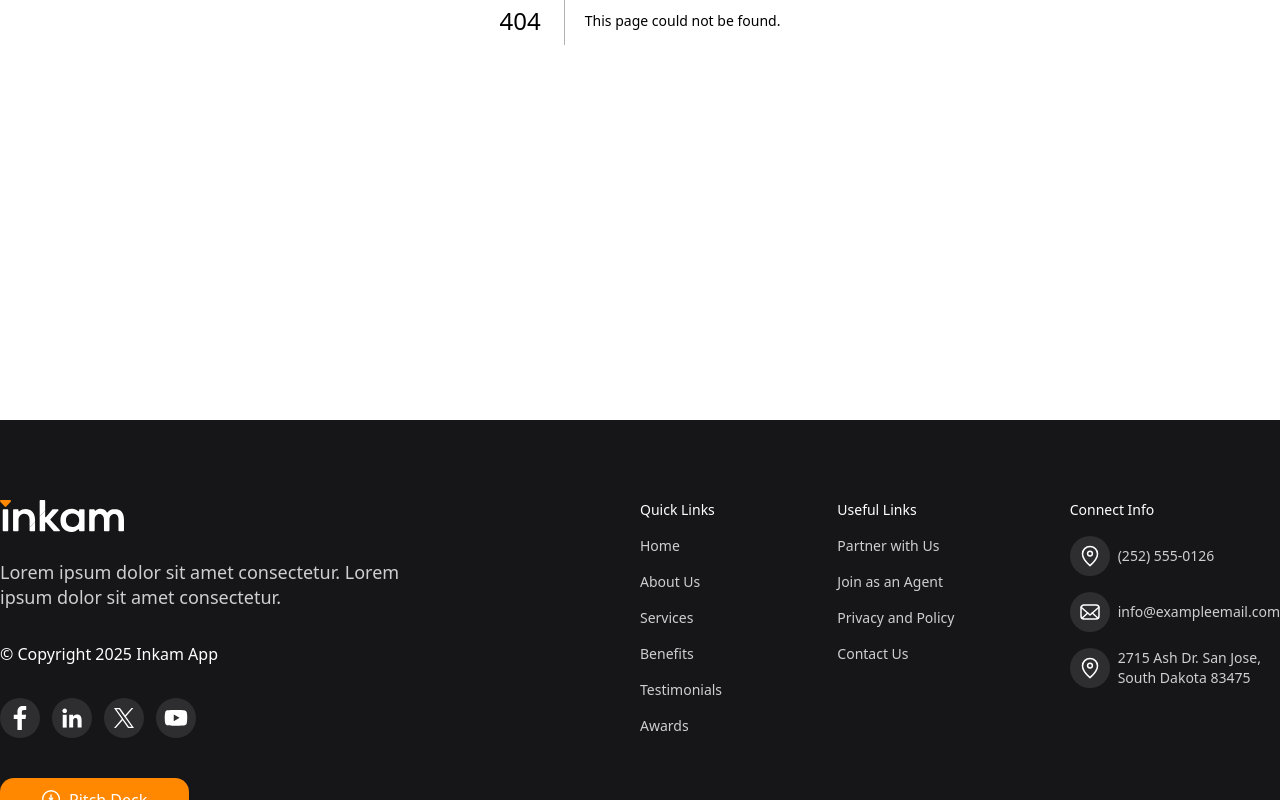
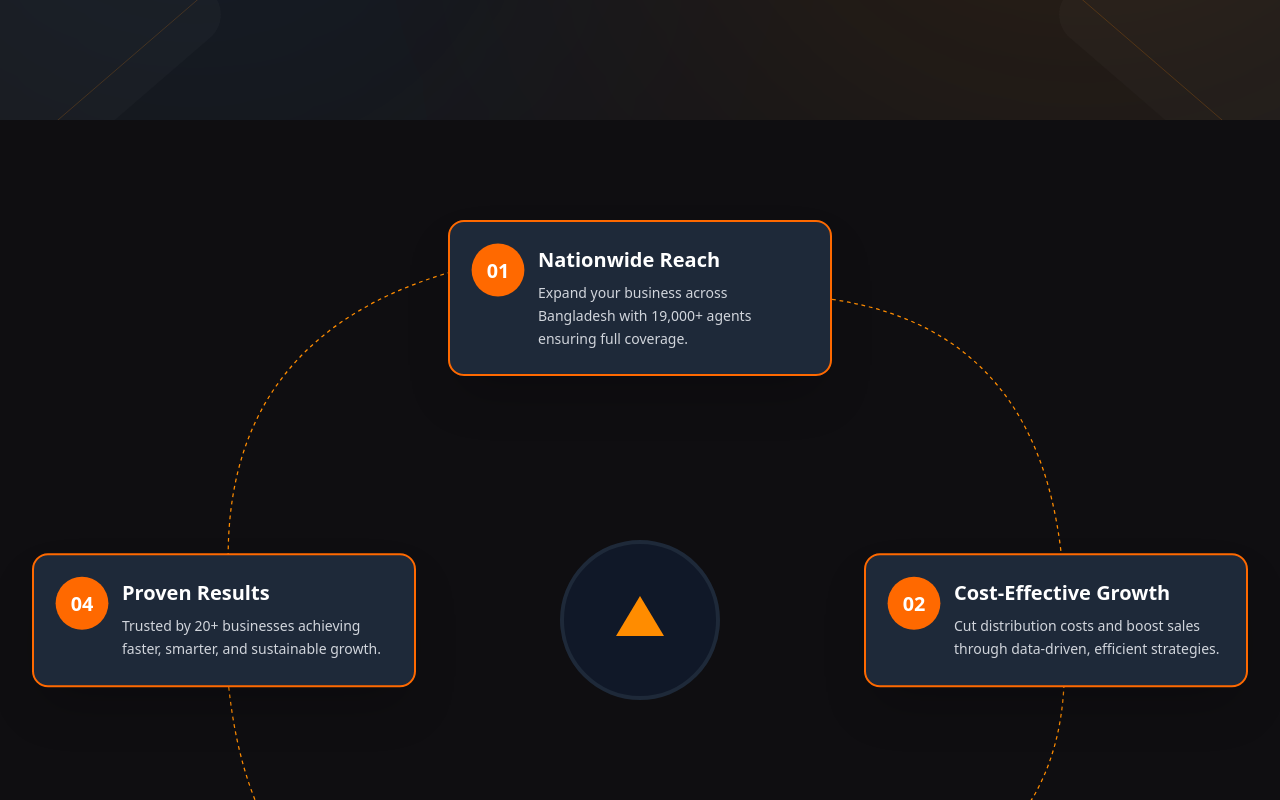
Before and after one commit to Creativecoder11/Inkam-web, a Next.js app: page /test in a window 1280 px wide. Before the commit this address had no page. Shown: the part 380-1180 px from the top of the page. Built offline with nearby package versions, Linux system fonts and the light colour scheme.

Commit message:
About Page Timeline

```diff
--- /dev/null
+++ b/app/test/page.tsx
@@ -0,0 +1,12 @@
+import HeaderBanner from '@/components/layout/headerBanner'
+import ScrollAnimatedFeatures from '@/components/ui/timeline'
+import React from 'react'
+
+export default function Test() {
+  return (
+    <div>
+        <HeaderBanner title="Test Page" heading={<>Under Construction</>} />
+        <ScrollAnimatedFeatures />
+    </div>
+  )
+}
--- a/components/ui/timeline.tsx
+++ b/components/ui/timeline.tsx
@@ -79,55 +79,64 @@ const ScrollAnimatedFeatures: React.FC = () => {
   }, []);
 
   const getArrowPath = (from: number, progress: number) => {
-    const totalProgress = scrollProgress * 4;
+    const totalProgress = scrollProgress * 5;
     const arrowProgress = Math.max(0, Math.min(1, (totalProgress - (from - 1)) * 1));
 
     if (from === 1) {
       // Top to Right
-      const startX = 50;
-      const startY = 20;
-      const endX = 85;
-      const endY = 50;
+      const startX = 60;
+      const startY = 14;
+      const endX = 84;
+      const endY = 38;
       const currentX = startX + (endX - startX) * arrowProgress;
       const currentY = startY + (endY - startY) * arrowProgress;
-      return `M ${startX} ${startY} Q ${startX + 20} ${startY}, ${currentX} ${currentY}`;
+      return `M ${startX} ${startY} Q ${startX + 23} ${startY}, ${currentX} ${currentY}`;
     } else if (from === 2) {
       // Right to Bottom
-      const startX = 85;
-      const startY = 50;
-      const endX = 50;
-      const endY = 80;
+      const startX = 84;
+      const startY = 44;
+      const endX = 66;
+      const endY = 64;
       const currentX = startX + (endX - startX) * arrowProgress;
       const currentY = startY + (endY - startY) * arrowProgress;
-      return `M ${startX} ${startY} Q ${startX}, ${startY + 20}, ${currentX} ${currentY}`;
+      return `M ${startX} ${startY} Q ${startX}, ${startY + 16}, ${currentX} ${currentY}`;
     } else if (from === 3) {
       // Bottom to Left
-      const startX = 50;
-      const startY = 80;
-      const endX = 15;
-      const endY = 50;
+      const startX = 35;
+      const startY = 65;
+      const endX = 17;
+      const endY = 45;
       const currentX = startX + (endX - startX) * arrowProgress;
       const currentY = startY + (endY - startY) * arrowProgress;
-      return `M ${startX} ${startY} Q ${startX - 20}, ${startY}, ${currentX} ${currentY}`;
+      return `M ${startX} ${startY} Q ${startX - 16}, ${startY}, ${currentX} ${currentY}`;
+    } else if (from === 4) {
+      // Left to Top
+      const startX = 17;
+      const startY = 35;
+      const endX = 40;
+      const endY = 11;
+      const currentX = startX + (endX - startX) * arrowProgress;
+      const currentY = startY + (endY - startY) * arrowProgress;
+      return `M ${startX} ${startY} Q ${startX}, ${startY - 20}, ${currentX} ${currentY}`;
     }
     return '';
   };
 
   return (
-    <div className="bg-black">
+    <div className="">
       {/* Spacer before section */}
-      <div className="h-screen" />
+      <div className="" />
 
       {/* Main sticky section */}
       <div
         ref={sectionRef}
         className="relative h-[400vh]"
       >
-        <div className="sticky top-0 h-screen flex items-center justify-center overflow-hidden">
+        <div className="sticky top-0  flex items-center justify-center overflow-hidden">
           <div className="relative w-full max-w-7xl mx-auto px-4">
             {/* SVG for animated arrows */}
             <svg
-              className="absolute inset-0 w-full h-full pointer-events-none"
+              className="inset-0  pointer-events-none"
               viewBox="0 0 100 100"
               preserveAspectRatio="none"
             >
@@ -136,9 +145,9 @@ const ScrollAnimatedFeatures: React.FC = () => {
                 <path
                   d={getArrowPath(1, scrollProgress)}
                   stroke="#FF8C00"
-                  strokeWidth="0.3"
+                  strokeWidth="0.1"
                   fill="none"
-                  strokeDasharray="2,2"
+                  strokeDasharray="0.3, 0.3"
                   className="transition-all duration-300"
                 />
               )}
@@ -148,9 +157,9 @@ const ScrollAnimatedFeatures: React.FC = () => {
                 <path
                   d={getArrowPath(2, scrollProgress)}
                   stroke="#FF8C00"
-                  strokeWidth="0.3"
+                  strokeWidth="0.1"
                   fill="none"
-                  strokeDasharray="2,2"
+                  strokeDasharray="0.3, 0.3"
                   className="transition-all duration-300"
                 />
               )}
@@ -160,14 +169,26 @@ const ScrollAnimatedFeatures: React.FC = () => {
                 <path
                   d={getArrowPath(3, scrollProgress)}
                   stroke="#FF8C00"
-                  strokeWidth="0.3"
+                  strokeWidth="0.1"
                   fill="none"
-                  strokeDasharray="2,2"
+                  strokeDasharray="0.3, 0.3"
                   className="transition-all duration-300"
                 />
               )}
 
-              {/* Arrow endpoints (dots) */}
+              {/* Arrow 3 to 4 */}
+              {activeCard >= 4 && (
+                <path
+                  d={getArrowPath(4, scrollProgress)}
+                  stroke="#FF8C00"
+                  strokeWidth="0.1"
+                  fill="none"
+                  strokeDasharray="0.3, 0.3"
+                  className="transition-all duration-300"
+                />
+              )}
+
+              {/* Arrow endpoints (dots)
               {activeCard >= 2 && (
                 <circle cx="85" cy="50" r="0.5" fill="#FF8C00" />
               )}
@@ -176,11 +197,11 @@ const ScrollAnimatedFeatures: React.FC = () => {
               )}
               {activeCard >= 4 && (
                 <circle cx="15" cy="50" r="0.5" fill="#FF8C00" />
-              )}
+              )} */}
             </svg>
 
             {/* Center logo */}
-            <div className="absolute top-1/2 left-1/2 transform -translate-x-1/2 -translate-y-1/2">
+            <div className="absolute top-125 left-1/2 transform -translate-x-1/2 -translate-y-1/2">
               <div className="w-40 h-40 rounded-full border-4 border-gray-800 bg-gray-900 flex items-center justify-center">
                 <svg width="80" height="80" viewBox="0 0 100 100">
                   <path d="M 50 20 L 80 70 L 20 70 Z" fill="#FF8C00" />
@@ -192,10 +213,10 @@ const ScrollAnimatedFeatures: React.FC = () => {
             {features.map((feature, index) => {
               const isActive = activeCard >= feature.id;
               const positionClasses = {
-                top: 'top-20 left-1/2 -translate-x-1/2',
-                right: 'right-8 top-1/2 -translate-y-1/2',
-                bottom: 'bottom-20 left-1/2 -translate-x-1/2',
-                left: 'left-8 top-1/2 -translate-y-1/2'
+                top: 'top-25 left-1/2 -translate-x-1/2',
+                right: 'right-8 top-125 -translate-y-1/2',
+                bottom: 'bottom-92 left-1/2 -translate-x-1/2',
+                left: 'left-8 top-125 -translate-y-1/2'
               };
 
               return (
@@ -233,7 +254,7 @@ const ScrollAnimatedFeatures: React.FC = () => {
             })}
 
             {/* Progress indicator */}
-            <div className="absolute bottom-8 left-1/2 -translate-x-1/2">
+            {/* <div className="absolute bottom-8 left-1/2 -translate-x-1/2">
               <div className="flex gap-2">
                 {[1, 2, 3, 4].map((step) => (
                   <div
@@ -244,13 +265,12 @@ const ScrollAnimatedFeatures: React.FC = () => {
                   />
                 ))}
               </div>
-            </div>
+            </div> */}
           </div>
         </div>
       </div>
 
       {/* Spacer after section */}
-      <div className="h-screen" />
     </div>
   );
 };
```
